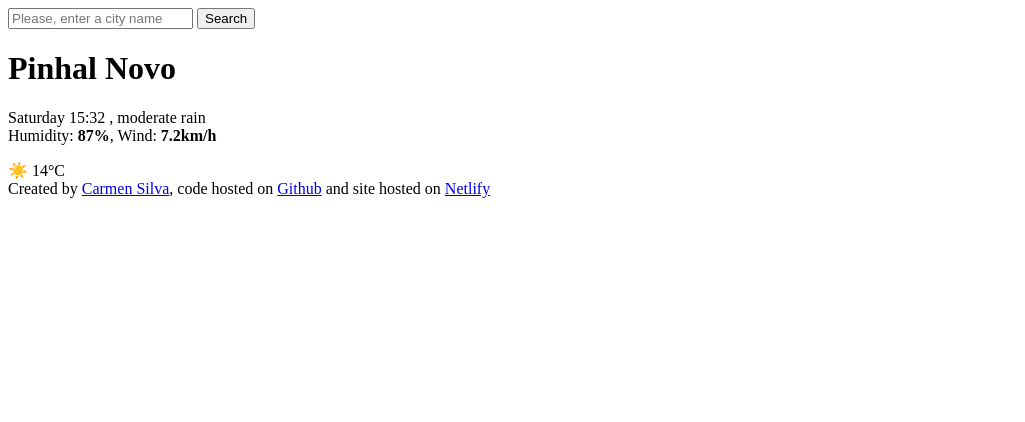
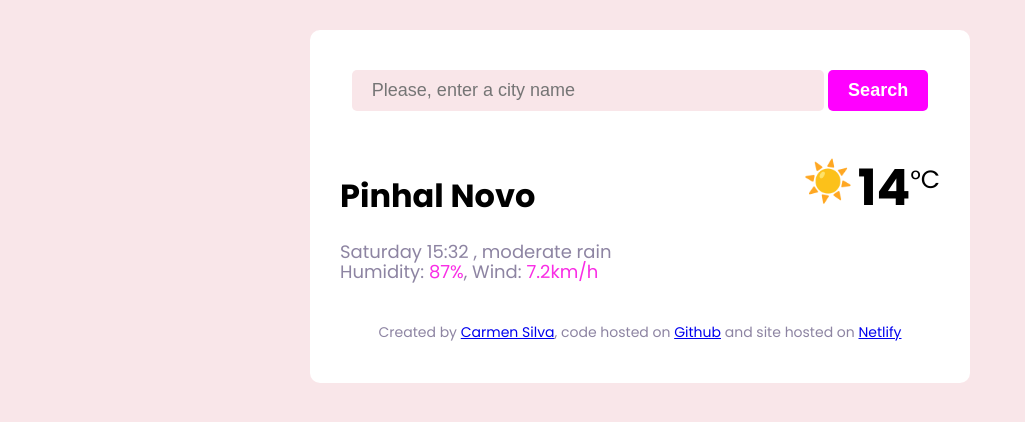
Before and after one commit to Welcome-to-Carmen-Github/Week7_homework, a plain HTML site: page Index.html in a window 1280 px wide. Shown: the whole page, without its empty margins (0-1025 px from the left). Drawn offline with Linux system fonts and the light colour scheme.

Commit message:
Added the CSS file an initial formatting

```diff
--- a/Index.html
+++ b/Index.html
@@ -3,28 +3,45 @@
   <head>
     <meta charset="UTF-8" />
     <meta name="viewport" content="width=device-width, initial-scale=1.0" />
-    <link rel="preconnect" href="https://fonts.googleapis.com">
-<link rel="preconnect" href="https://fonts.gstatic.com" crossorigin>
-<link href="https://fonts.googleapis.com/css2?family=Poppins:ital,wght@0,100;0,200;0,300;0,400;0,500;0,600;0,700;0,800;0,900;1,100;1,200;1,300;1,400;1,500;1,600;1,700;1,800;1,900&display=swap" rel="stylesheet">
+    <link rel="preconnect" href="https://fonts.googleapis.com" />
+    <link rel="preconnect" href="https://fonts.gstatic.com" crossorigin />
+    <link
+      href="https://fonts.googleapis.com/css2?family=Poppins:ital,wght@0,100;0,200;0,300;0,400;0,500;0,600;0,700;0,800;0,900;1,100;1,200;1,300;1,400;1,500;1,600;1,700;1,800;1,900&display=swap"
+      rel="stylesheet"
+    />
     <title>My Weather App</title>
+    <link rel="stylesheet" href="index.css" />
   </head>
   <body>
     <div class="weather-app">
-    <header>
-        <form>
-            <input type="search" placeholder="Please, enter a city name" required>
-            <input type="submit" value="Search">
+      <header>
+        <form class="search-form">
+          <input
+            type="search"
+            placeholder="Please, enter a city name"
+            required
+            class="search-form-input"
+          />
+          <input type="submit" value="Search" class="search-form-button" />
         </form>
-    </header>
-    <main><h1>Pinhal Novo</h1>
-        <span id="p-texto">Saturday 15:32</span>
-              , moderate rain <br />
-              Humidity: <strong>87%</strong>, Wind: <strong>7.2km/h</strong>
-            </p>
+      </header>
+      <main>
+        <div class="wheather-app-main-data">
+          <div class="wheather-app-main">
+            <h1 class="wheather-app-city">Pinhal Novo</h1>
+            <div class="wheather-app-details" id="p-texto">
+              Saturday 15:32 , moderate rain <br />
+              Humidity: <span id="humidity">87%</span>, Wind:
+              <span id="wind">7.2km/h</span>
+            </div>
           </div>
-          <div class="actual">☀️ 14°C</div>
-    </main>
-    <footer>
+          <div class="actual">
+            <div class="wheather-app-icon">☀️</div>
+            <div class="wheather-app-temp">14</div>
+            <div class="wheather-app-unit">°C</div>
+          </div>
+        </div>
+      </main>
       <footer>
         Created by
         <a href="https://github.com/Welcome-to-Carmen-Github" target="_blank"
@@ -40,7 +57,6 @@
           >Netlify</a
         >
       </footer>
-    </footer>
     </div>
   </body>
 </html>
--- /dev/null
+++ b/index.css
@@ -0,0 +1,91 @@
+body {
+  background-color: #f9e6e9;
+  font-family: poppins;
+  display: block;
+  margin: 8px;
+}
+
+header {
+  padding: 10px 5px;
+  font-family: poppins;
+}
+
+.weather-app {
+  display: block;
+  text-align: center;
+  background: white;
+  max-width: 600px;
+  margin: 30px auto;
+  padding: 30px;
+  box-shadow: 0 30px 50 px rgba(65, 50, 100, 0);
+  border-radius: 10px;
+}
+
+.search-form-input {
+  background-color: #f9e6e9;
+  border: none;
+  border-radius: 5px;
+  width: 80%;
+  font-size: 18px;
+  padding: 10px 20px;
+}
+.search-form-button {
+  background-color: fuchsia;
+  padding: 10px 20px;
+  border: none;
+  font-size: 18px;
+  font-weight: bold;
+  border-radius: 5px;
+  color: white;
+}
+
+main {
+  padding: 30px 0;
+}
+
+.wheather-app-main-data {
+  display: flex;
+  justify-content: space-between;
+  text-align: left;
+}
+.wheater-app-city {
+  font-size: 30px;
+  margin: 0;
+  line-height: 400px;
+}
+
+.wheather-app-details {
+  display: block;
+  font-size: 18px;
+  color: rgba(65, 50, 100, 0.6);
+  line-height: 20px;
+}
+#humidity {
+  color: rgb(249, 45, 229);
+}
+
+#wind {
+  color: rgb(249, 45, 229);
+}
+.actual {
+  display: flex;
+}
+
+.wheather-app-icon {
+  font-size: 40px;
+  margin-right: 5px;
+}
+.wheather-app-temp {
+  font-size: 50px;
+  font-weight: bold;
+}
+.wheather-app-unit {
+  font-size: 25px;
+  margin-top: 10px;
+}
+footer {
+  padding: 10px 5px;
+  text-align: center;
+  font-size: 14px;
+  color: rgba(65, 50, 100, 0.6);
+}
--- a/styles.css
+++ /dev/null
@@ -1,12 +0,0 @@
-body {
-  background-color: #f9e6e9;
-}
-
-.weather-app {
-  background: white;
-  max-width: 600px;
-  margin: 30 px auto;
-  padding: 30px;
-  box-shadow: 0 30px 50 px rgba(65, 50, 100, 0);
-  border-radius: 10px;
-}
```
